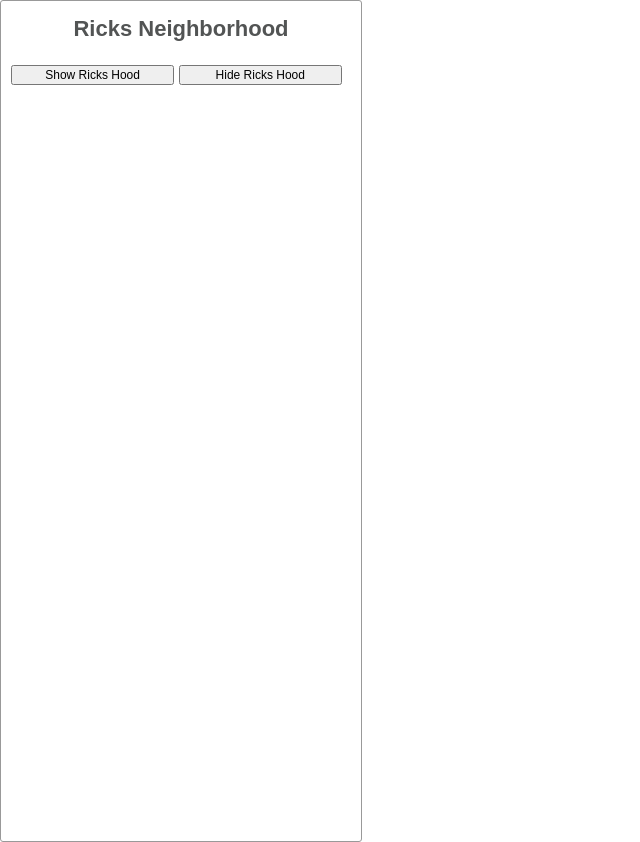
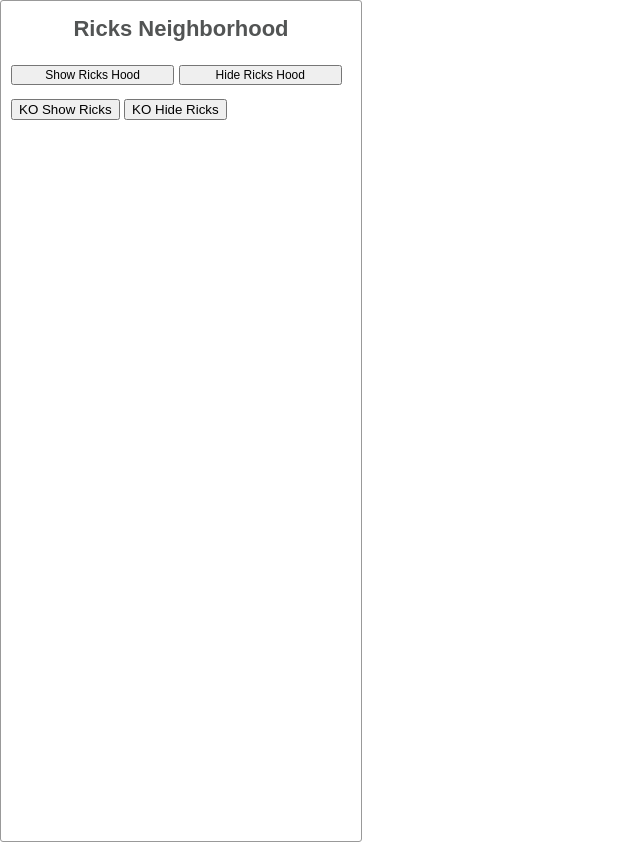
Before and after one commit to RPMorganomous/map-meister, a plain HTML site: page index.html in a window 1280 px wide. Shown: the whole page, without its empty margins (0-640 px from the left). Drawn offline with Linux system fonts and the light colour scheme; some packages are replaced by stand-ins of ours.

Commit message:
feat: Knockout.js buttons working
Added new buttons for show and hide markers but using knockout.js
instead of javascript

```diff
--- a/index.html
+++ b/index.html
@@ -18,6 +18,8 @@
         <div>
           <input id="show-ricksHood" type="button" value="Show Ricks Hood">
           <input id="hide-ricksHood" type="button" value="Hide Ricks Hood">
+          <button data-bind="click: showRicksHood">KO Show Ricks</button>
+          <button data-bind="click: hideRicksHood">KO Hide Ricks</button>
         </div>
       </div>
       <div id="map"></div>
--- a/js/app.js
+++ b/js/app.js
@@ -96,8 +96,8 @@ AppViewModel.prototype.initMap = function(){
         // map.fitBounds(bounds);
     }
 
-        document.getElementById('show-ricksHood').addEventListener('click', showRicksHood);
-        document.getElementById('hide-ricksHood').addEventListener('click', hideRicksHood);
+    document.getElementById('show-ricksHood').addEventListener('click', showRicksHood);
+    document.getElementById('hide-ricksHood').addEventListener('click', hideRicksHood);
 
 }
 
```
